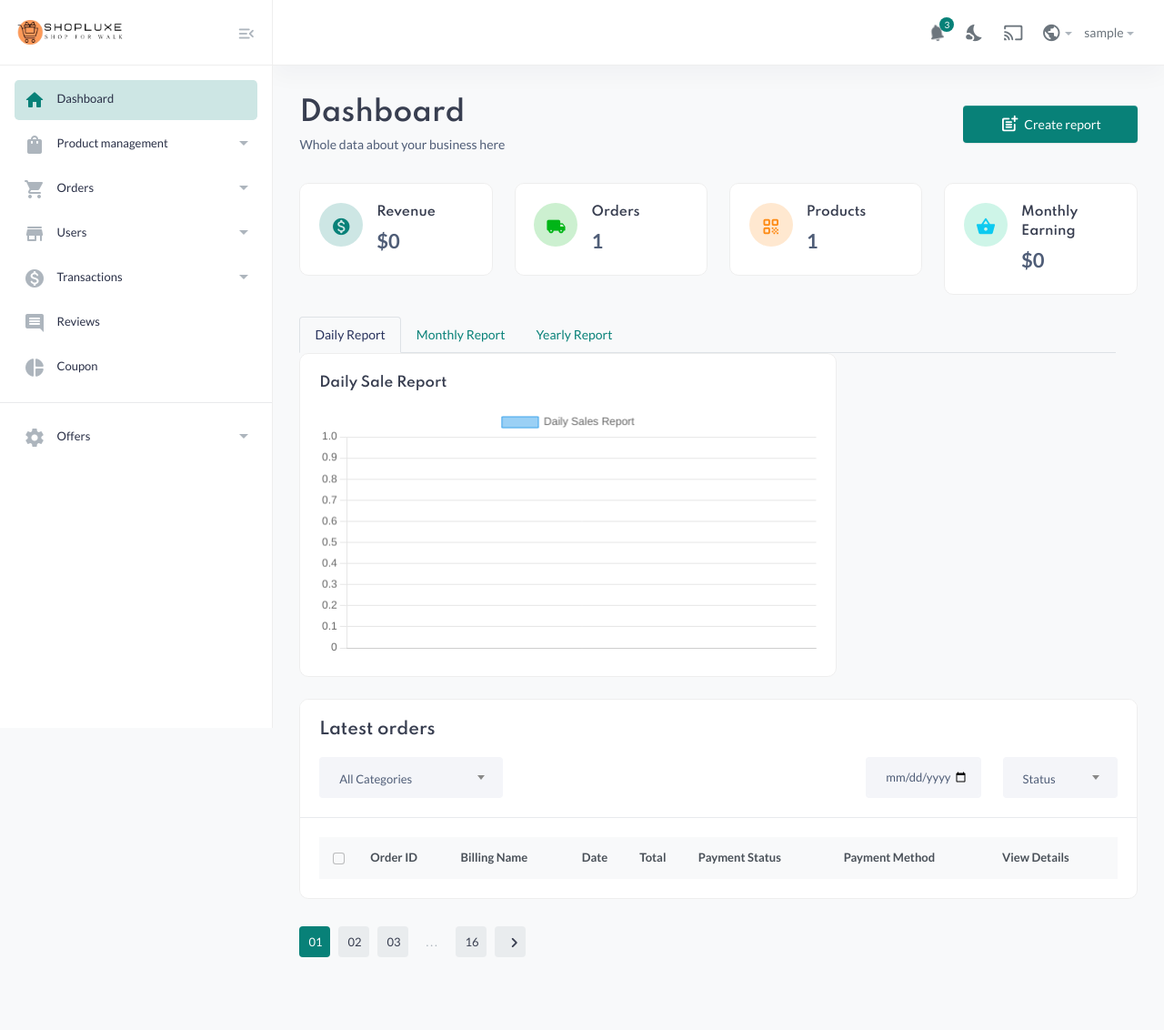
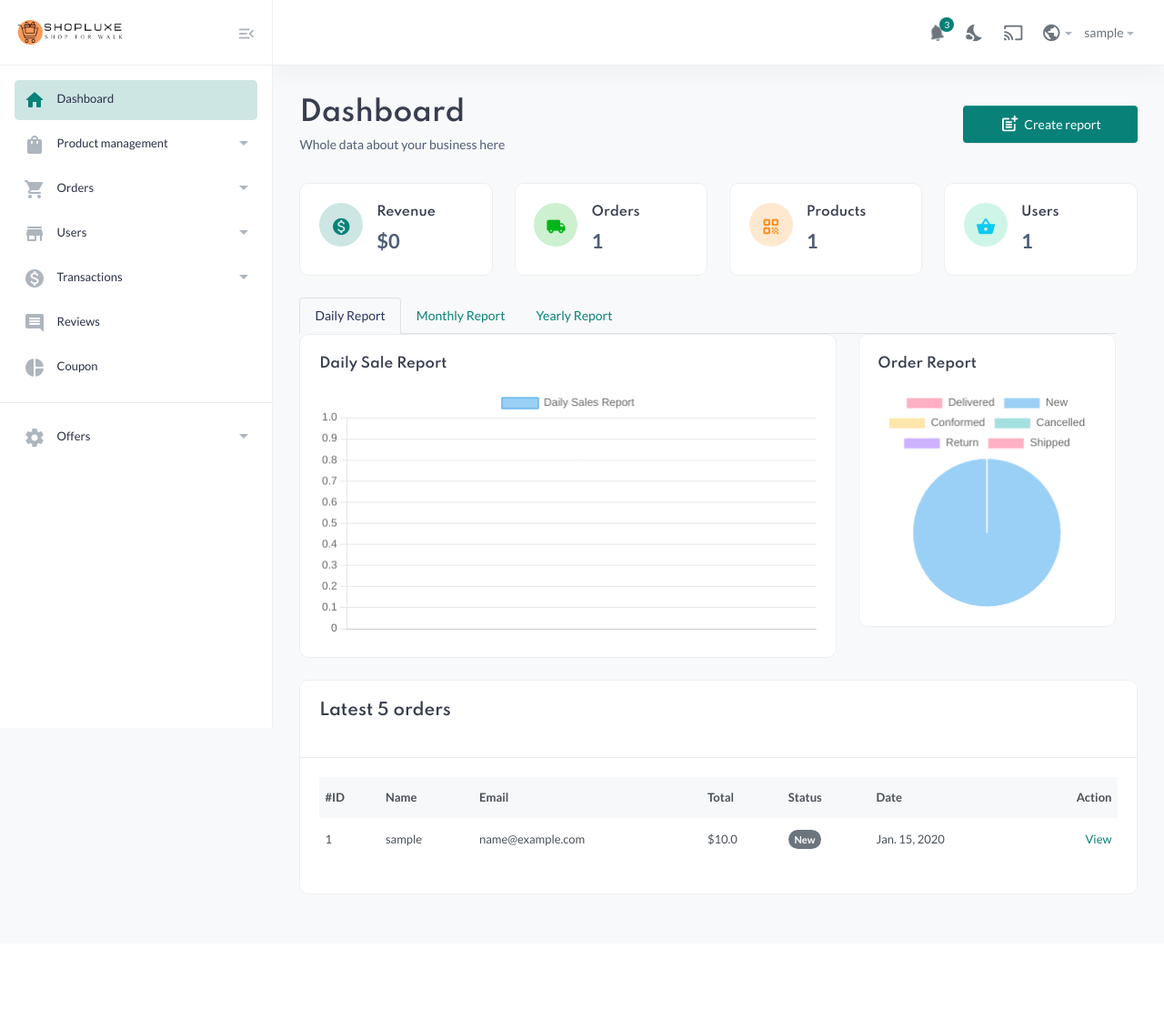
Before and after one commit to Ajas333/shoplux-ecom, a Django app: page /admin_dashboard/dashboard in a window 1280 px wide. Shown: the whole page at 91% size. After the commit the page ends 983 px from the top, so only its background shows below. Run offline with Django 5.2, Linux system fonts and the light colour scheme; a user stored in the database is signed in; tables that the repository leaves empty hold one stand-in row (values such as "Sample post"); lists and menus that the app fills with data are empty; some libraries are stand-ins or nearby versions.

Commit message:
piechart

```diff
--- a/shoplux/admin_dashboard/views.py
+++ b/shoplux/admin_dashboard/views.py
@@ -5,7 +5,9 @@
 from order_mng.models import Order
 from datetime import timedelta, datetime
 from django.db.models import Count
+from user_log.models import Account
 from django.db.models.functions import TruncDate,TruncMonth, TruncYear
+from django.db.models import Sum, Q
 
 
 # Create your views here.
@@ -19,8 +21,16 @@
     product_count=Product.objects.count()
     category_count=Category.objects.count()
     orders=Order.objects.all()
+    last_orders= Order.objects.order_by('-created_at')[:5]
     orders_count=orders.count()
-
+    total_users_count = Account.objects.count()
+    total = 0
+    for order in orders:
+        if order.status == 'Delivered':
+            total += order.order_total
+        if (order.payment and order.payment.payment_method == 'razorpay') or (order.payment and order.payment.payment_method == 'Wallet'):
+            total += order.order_total
+    revenue=int(total)
     end_date = datetime.now()
     start_date = end_date - timedelta(days=7)
 
@@ -58,7 +68,10 @@
     yearlyDates = [entry['year'].strftime('%Y') for entry in yearly_order_counts]
     yearlyCounts = [entry['order_count'] for entry in yearly_order_counts]
 
+    statuses = ['Delivered', 'New', 'Conformed', 'Cancelled', 'Return','Shipped']
+    order_counts = [Order.objects.filter(status=status).count() for status in statuses]
 
+    print(order_counts)
     context={
         'product_count':product_count,
         'category_count':category_count,
@@ -69,6 +82,11 @@
         'monthlyCounts':monthlyCounts,
         'yearlyDates':yearlyDates,
         'yearlyCounts':yearlyCounts,
+        'last_orders': last_orders,
+        'revenue':revenue,
+        'total_users_count': total_users_count,
+        'statuses': statuses,
+        'order_counts': order_counts,
     }
 
 
--- a/shoplux/template/admin_side/admin_index.html
+++ b/shoplux/template/admin_side/admin_index.html
@@ -21,7 +21,7 @@
                     <span class="icon icon-sm rounded-circle bg-primary-light"><i class="text-primary material-icons md-monetization_on"></i></span>
                     <div class="text">
                         <h6 class="mb-1 card-title">Revenue</h6>
-                        <span>$0</span>
+                        <span>${{revenue}}</span>
 
                     </div>
                 </article>
@@ -53,7 +53,7 @@
                 <article class="icontext">
                     <span class="icon icon-sm rounded-circle bg-info-light"><i class="text-info material-icons md-shopping_basket"></i></span>
                     <div class="text">
-                        <h6 class="mb-1 card-title">Monthly Earning</h6> <span>$0</span>
+                        <h6 class="mb-1 card-title">Users</h6> <span>{{total_users_count}}</span>
 
                     </div>
                 </article>
@@ -111,85 +111,74 @@
                     </div>
                 </div>
             </div>
+            <div class="col-md-4">
+                <div class="card">
+                    <article class="card-body">
+                        <h5 class="card-title">Order Report</h5>
+                        <canvas id="orderStatusChart"></canvas>
+                    </article>
+                </div>
+            </div>
         </div>
 
     </div>
     <div class="card mb-4">
         <header class="card-header">
-            <h4 class="card-title">Latest orders</h4>
+            <h4 class="card-title">Latest 5 orders</h4>
             <div class="row align-items-center">
-                <div class="col-md-3 col-12 me-auto mb-md-0 mb-3">
-                    <div class="custom_select">
-                        <select class="form-select select-nice">
-                            <option selected>All Categories</option>
-                            <option>Women's Clothing</option>
-                            <option>Men's Clothing</option>
-                            <option>Cellphones</option>
-                            <option>Computer & Office</option>
-                            <option>Consumer Electronics</option>
-                            <option>Jewelry & Accessories</option>
-                            <option>Home & Garden</option>
-                            <option>Luggage & Bags</option>
-                            <option>Shoes</option>
-                            <option>Mother & Kids</option>
-                        </select>
-                    </div>
-                </div>
-                <div class="col-md-2 col-6">
-                    <input type="date" value="02.05.2021" class="form-control">
-                </div>
-                <div class="col-md-2 col-6">
-                    <div class="custom_select">
-                        <select class="form-select select-nice">
-                            <option selected>Status</option>
-                            <option>All</option>
-                            <option>Paid</option>
-                            <option>Chargeback</option>
-                            <option>Refund</option>
-                        </select>
-                    </div>
-                </div>
+
+
             </div>
         </header>
         <div class="card-body">
             <div class="table-responsive">
                 <div class="table-responsive">
-                    <table class="table align-middle table-nowrap mb-0">
-                        <thead class="table-light">
+                    <table class="table table-hover">
+                        <thead>
                             <tr>
-                                <th scope="col" class="text-center">
-                                    <div class="form-check align-middle">
-                                        <input class="form-check-input" type="checkbox" id="transactionCheck01">
-                                        <label class="form-check-label" for="transactionCheck01"></label>
-                                    </div>
-                                </th>
-                                <th class="align-middle" scope="col">Order ID</th>
-                                <th class="align-middle" scope="col">Billing Name</th>
-                                <th class="align-middle" scope="col">Date</th>
-                                <th class="align-middle" scope="col">Total</th>
-                                <th class="align-middle" scope="col">Payment Status</th>
-                                <th class="align-middle" scope="col">Payment Method</th>
-                                <th class="align-middle" scope="col">View Details</th>
+                                <th>#ID</th>
+                                <th scope="col">Name</th>
+                                <th scope="col">Email</th>
+                                <th scope="col">Total</th>
+                                <th scope="col">Status</th>
+                                <th scope="col">Date</th>
+                                <th scope="col" class="text-end"> Action </th>
                             </tr>
                         </thead>
+                        <tbody>
+                            {% for order in last_orders %}
+                            <tr>
+                                <td>{{order.order_id}}</td>
+                                <td><b>{{order.user.username}}</b></td>
+                                <td>{{order.user.email}}</td>
+                                <td>${{order.order_total}}</td>
+                                <td><span class="badge rounded-pill
+                                    {% if order.status == 'Conformed' %}
+                                        bg-primary
+                                    {% elif order.status == 'Shipped' %}
+                                        bg-info
+                                    {% elif order.status == 'Delivered' %}
+                                        bg-success
+                                    {% elif order.status == 'Cancelled' %}
+                                        bg-danger
+                                    {% else %}
+                                    bg-secondary
+                                    {% endif %}
+                                    ">{{order.status}}</span></td>
+                                <td>{{order.created_at}}</td>
+                                <td class="text-end">
 
+                                    <a href="{% url 'adminlog:order_details' order.id %}"> View</a>
+                                </td>
+                            </tr>
+                            {% endfor %}
+                        </tbody>
                     </table>
                 </div>
             </div> <!-- table-responsive end// -->
         </div>
     </div>
-    <div class="pagination-area mt-30 mb-50">
-        <nav aria-label="Page navigation example">
-            <ul class="pagination justify-content-start">
-                <li class="page-item active"><a class="page-link" href="#">01</a></li>
-                <li class="page-item"><a class="page-link" href="#">02</a></li>
-                <li class="page-item"><a class="page-link" href="#">03</a></li>
-                <li class="page-item"><a class="page-link dot" href="#">...</a></li>
-                <li class="page-item"><a class="page-link" href="#">16</a></li>
-                <li class="page-item"><a class="page-link" href="#"><i class="material-icons md-chevron_right"></i></a></li>
-            </ul>
-        </nav>
-    </div>
+
 </section>
 
 <script src="https://cdn.jsdelivr.net/npm/chart.js"></script>
@@ -282,4 +271,34 @@
   });
 </script>
 
+
+<script>
+    const statuses = {{ statuses|safe }};
+    const orderCounts = {{ order_counts|safe }};
+
+    const pctx = document.getElementById('orderStatusChart').getContext('2d');
+
+    new Chart(pctx, {
+        type: 'pie',
+        data: {
+            labels: statuses,
+            datasets: [{
+                label: 'Order Status',
+                data: orderCounts,
+                backgroundColor: [
+                    'rgba(255, 99, 132, 0.5)',
+                    'rgba(54, 162, 235, 0.5)',
+                    'rgba(255, 206, 86, 0.5)',
+                    'rgba(75, 192, 192, 0.5)',
+                    'rgba(153, 102, 255, 0.5)',
+                    // Add more colors if needed
+                ],
+                borderWidth: 1
+            }]
+        },
+        options: {
+            // Additional options here
+        }
+    });
+</script>
 {% endblock %}
--- a/shoplux/template/user_log/conform_order.html
+++ b/shoplux/template/user_log/conform_order.html
@@ -51,7 +51,7 @@
                         </div>
                        </div>
                 </div>
-                <div class="card text-dark bg-light">
+                <!-- <div class="card text-dark bg-light">
                     <div class="card-header">
                         <p>Order Details</p>
                     </div>
@@ -83,7 +83,7 @@
 
                             </div>
                        </div>
-                </div>
+                </div> -->
             </div>
             <div class="col-lg-4">
                 <div class="table-responsive">
--- a/shoplux/template/user_log/product_detail.html
+++ b/shoplux/template/user_log/product_detail.html
@@ -104,12 +104,7 @@
                                             </div>
                                         </div>
                                     </form>
-                                        <div class="col-lg">
-                                            <div class="mb-4">
-                                                <a  class="btn btn-primary btn-sm rounded col-lg-12"  >Add to Wishlist</a>
 
-                                            </div>
-                                        </div>
                                         <div class="col-lg-2">
                                             <div class="mb-4">
 
--- a/shoplux/user_log/views.py
+++ b/shoplux/user_log/views.py
@@ -16,6 +16,7 @@
 from user_product_mng.views import _cart_id
 from django.contrib.auth.decorators import login_required
 import re
+from django.views.decorators.cache import never_cache
 
 # Create your views here.
 
@@ -218,6 +219,7 @@
          return redirect('log:index')
    return render(request,'user_log/otp_verification.html')
 
+@never_cache
 def user_logout(request):
     logout(request)
     return redirect('log:index')
```
Also changed, not shown: shoplux/admin_log/views.py (+15 -1 lines), shoplux/template/admin_side/order_details.html (+29 -12 lines), shoplux/template/user_log/shop_cart.html (+3 -7 lines), shoplux/user_area/views.py (+0 -9 lines), shoplux/static/image_admin/items/Untitled_design_1_i60JItQ.jpg (added), shoplux/static/image_admin/items/Untitled_design_1_zUXm8Kj.jpg (added), shoplux/static/image_admin/items/Untitled_design_1_zWLwr3e.jpg (added).
